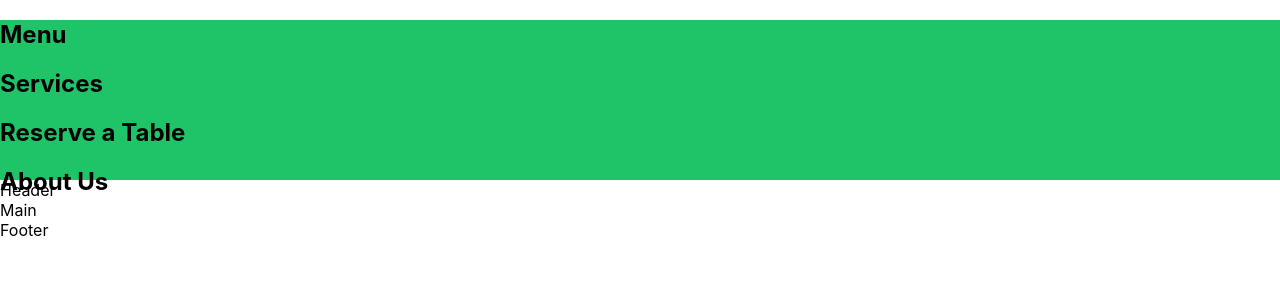
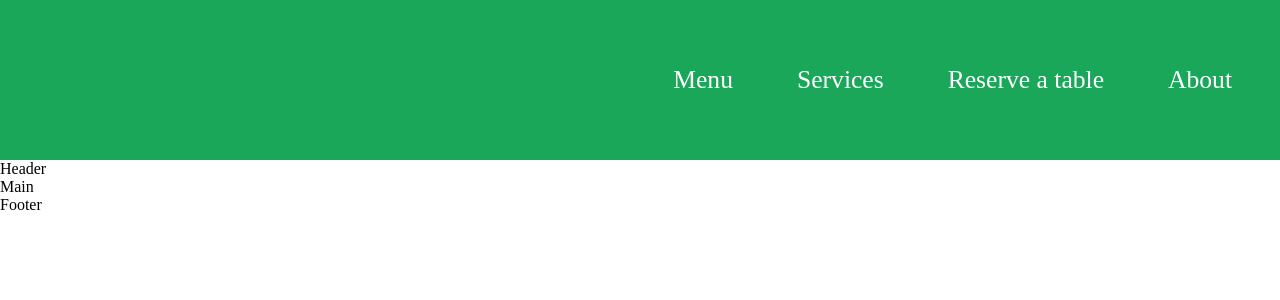
Before and after one commit to lucas-jacinto/little-lemon-app, a React (Create React App) app: page / in a window 1280 px wide. Shown: the top 300 px of the page. Built offline with nearby package versions, Linux system fonts and the light colour scheme.

Commit message:
pushing css

```diff
--- a/src/components/Nav.jsx
+++ b/src/components/Nav.jsx
@@ -3,17 +3,17 @@ import './nav.css'
 
 const Nav = () => {
   return (
-    <div className='top'>
+    <nav className='top'>
       <div className='logo'>
 
       </div>
       <div className='icons'>
-        <h2>Menu</h2>
-        <h2>Services</h2>
-        <h2>Reserve a Table</h2>
-        <h2>About Us</h2>
+        <a href='#menu'>Menu</a>
+        <a href='#services'>Services</a>
+        <a href='#table'>Reserve a table</a>
+        <a href='#about'>About </a>
       </div>
-    </div>
+    </nav>
   )
 }
 
--- a/src/components/nav.css
+++ b/src/components/nav.css
@@ -1,9 +1,21 @@
 .top{
     width: 100%;
     height: 20vh;
-    background-color: rgb(31, 196, 105);
+    background-color: rgb(26, 167, 89);
+    display: flex;
+    align-items: center;
+    justify-content: right;
 }
 
-.icons{
-    display: block;
+.icons a{
+    float: left;
+    color: rgb(255, 255, 255);
+    text-decoration: none;
+    padding: 1rem;
+    font-size: 1.6rem;
+    margin-right: 2rem;
 }
+
+.icons a:hover{
+    color: rgb(207, 207, 0);
+}
--- a/src/index.css
+++ b/src/index.css
@@ -1,13 +1,4 @@
-body {
+*{
   margin: 0;
-  font-family: -apple-system, BlinkMacSystemFont, 'Segoe UI', 'Roboto', 'Oxygen',
-    'Ubuntu', 'Cantarell', 'Fira Sans', 'Droid Sans', 'Helvetica Neue',
-    sans-serif;
-  -webkit-font-smoothing: antialiased;
-  -moz-osx-font-smoothing: grayscale;
+  padding: 0;
 }
-
-code {
-  font-family: source-code-pro, Menlo, Monaco, Consolas, 'Courier New',
-    monospace;
-}
```
